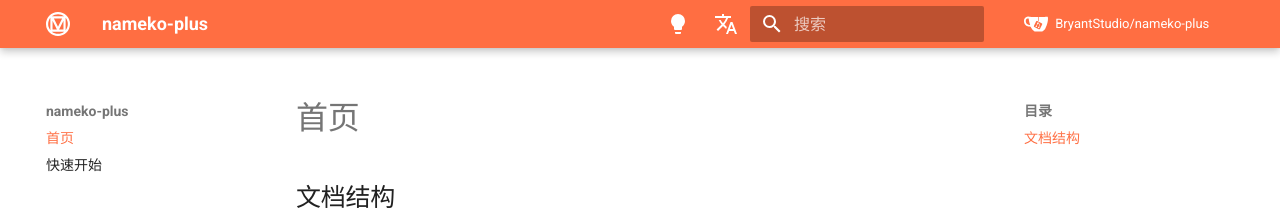
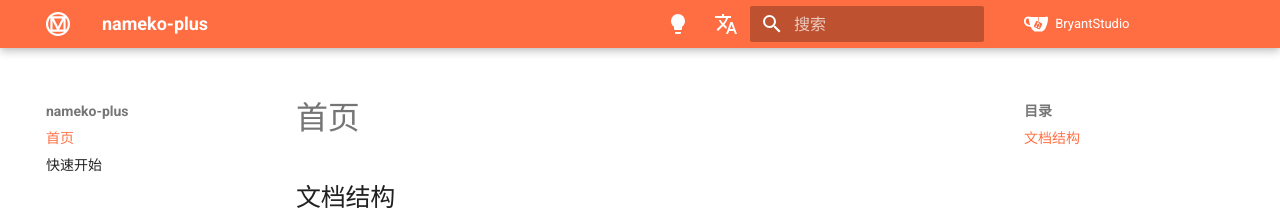
Before and after one commit to Bryanthelol/nameko-plus-doc, an MkDocs documentation site: the page built from docs/index.md, in a window 1280 px wide. Shown: the top 210 px of the page. Built offline with MkDocs 1.6.1 and Material for MkDocs 9.7.7, drawn with Linux system fonts in a browser that asks for light colours.

Commit message:
update theme 12

```diff
--- a/mkdocs.yml
+++ b/mkdocs.yml
@@ -2,7 +2,7 @@
 
 site_name: nameko-plus
 repo_url: https://gitea.bearcatlog.com/BryantStudio
-repo_name: BryantStudio/nameko-plus
+repo_name: BryantStudio
 theme:
   name: material
   language: zh
```
